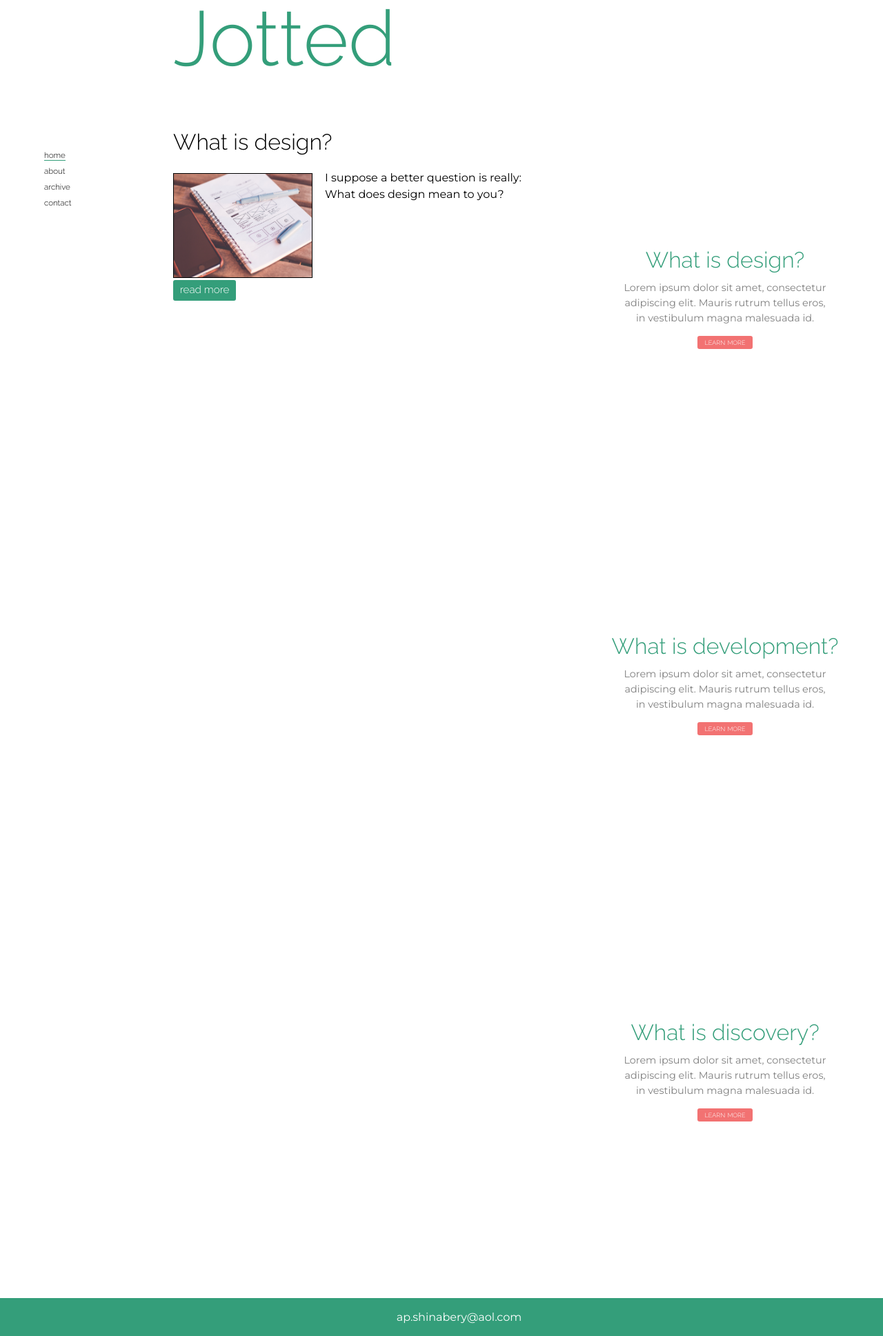
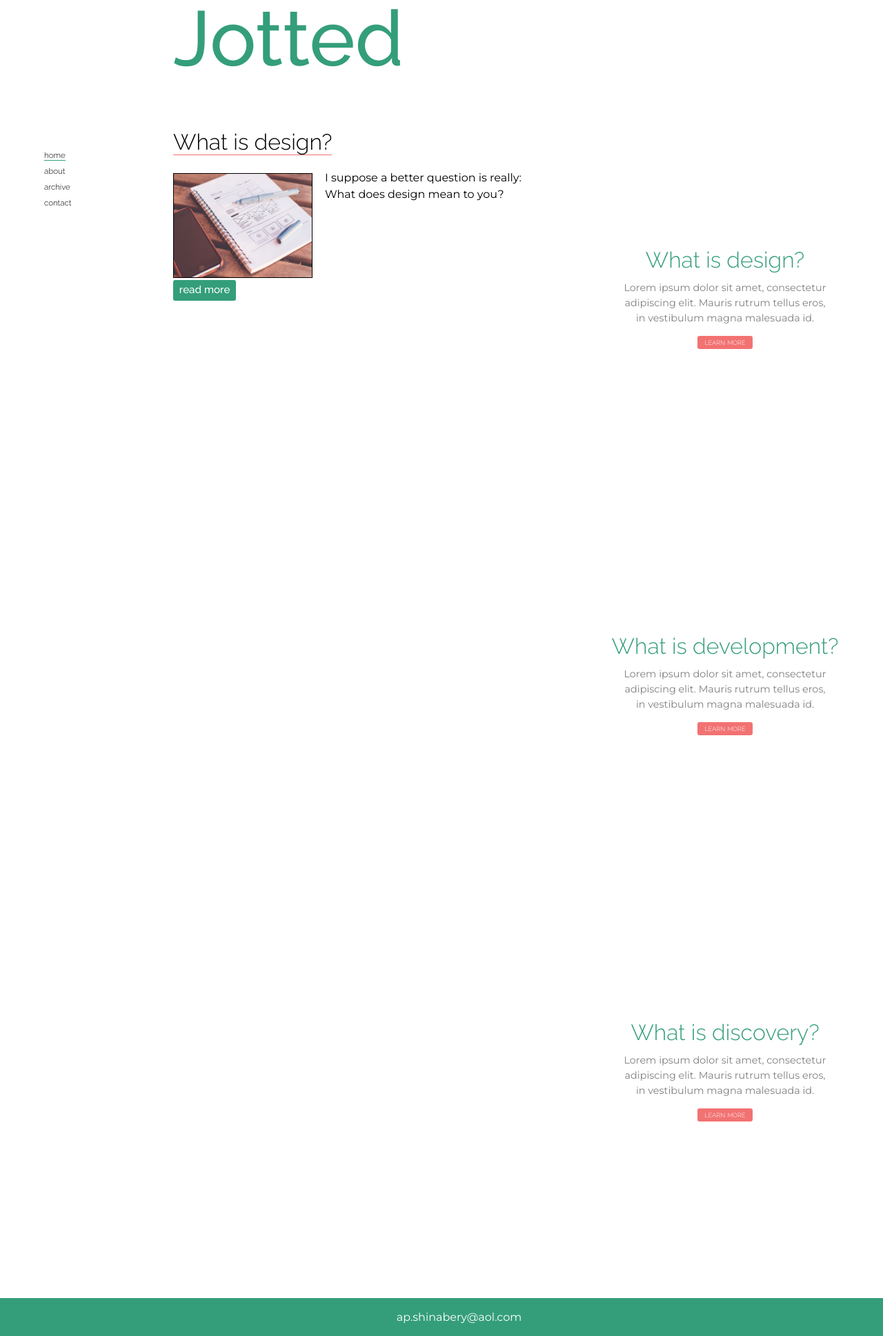
Before and after one commit to abelshinabery/jotted-blog, a Jekyll site: the page built from index.html, in a window 1280 px wide. Shown: the whole page at 69% size. Built offline with Jekyll 4.4.1, drawn with Linux system fonts in a browser that asks for light colours.

Commit message:
Changed title font and color of underline under post titles

```diff
--- a/_layouts/default.html
+++ b/_layouts/default.html
@@ -2,7 +2,7 @@
 <html lang="en">
 
   <head>
-    <link href="https://fonts.googleapis.com/css?family=Raleway:300,700" rel="stylesheet">
+    <link href="https://fonts.googleapis.com/css?family=Raleway:300,500,700" rel="stylesheet">
     <link href="https://fonts.googleapis.com/css?family=Montserrat" rel="stylesheet">
     <link rel="stylesheet" type="text/css" href="assets/css/main.css">
   </head>
--- a/_scss/2-base/_base.scss
+++ b/_scss/2-base/_base.scss
@@ -11,6 +11,7 @@ html { height: 100vh; }
 body {
 	min-height: 100%;
 	font-family: $main-font;
+	font-weight: 300;
 }
 
 /*
@@ -48,6 +49,7 @@ Title
 
 #title {
 	font-size: 7em;
+	font-weight: 500;
 	color: $primary-color;
 }
 
--- a/_scss/2-base/_media-queries.scss
+++ b/_scss/2-base/_media-queries.scss
@@ -95,6 +95,7 @@ Media Queries
 
 	.article-preview-title a {
 		color: black;
+		border-bottom: 1px solid $secondary-color;
 	}
 
 	.article-preview-text {
```
